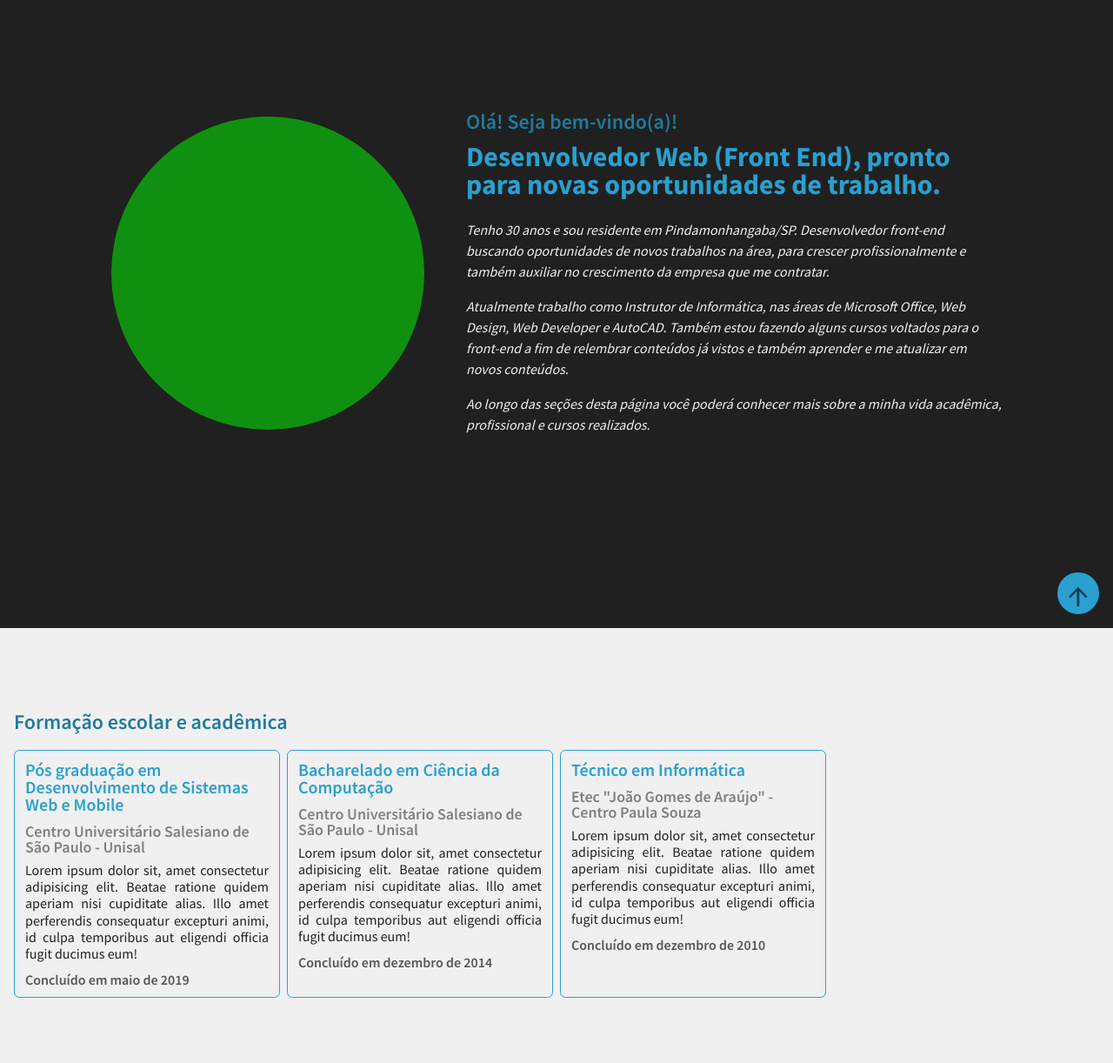
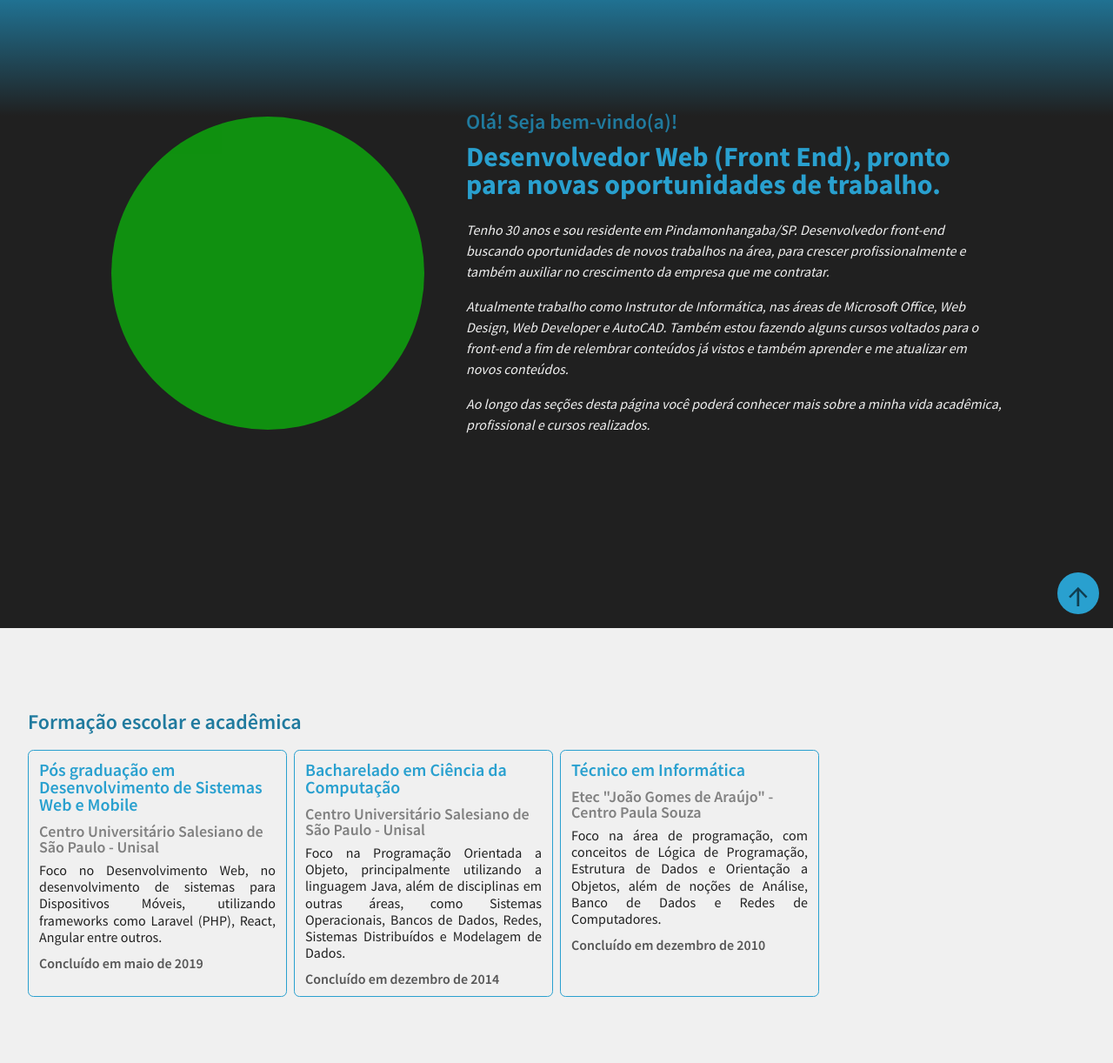
Before and after one commit to alexrribeiro/curriculum, a plain HTML site: page index-new.html in a window 1280 px wide. Shown: the part 78-1300 px from the top of the page at 87% size. Drawn offline with Linux system fonts and the light colour scheme.

Commit message:
Alterações de Conteúdo - Degradê Início

```diff
--- a/index-new.html
+++ b/index-new.html
@@ -74,19 +74,19 @@
                 <div class="cartao">
                     <h3 class="cartao-titulo">Pós graduação em Desenvolvimento de Sistemas Web e Mobile</h3>
                     <p class="cartao-subtitulo">Centro Universitário Salesiano de São Paulo - Unisal</p>
-                    <p class="cartao-texto">Lorem ipsum dolor sit, amet consectetur adipisicing elit. Beatae ratione quidem aperiam nisi cupiditate alias. Illo amet perferendis consequatur excepturi animi, id culpa temporibus aut eligendi officia fugit ducimus eum!</p>
+                    <p class="cartao-texto">Foco no Desenvolvimento Web, no desenvolvimento de sistemas para Dispositivos Móveis, utilizando frameworks como Laravel (PHP), React, Angular entre outros.</p>
                     <p class="cartao-info">Concluído em maio de 2019</p>
                 </div>
                 <div class="cartao">
                     <h3 class="cartao-titulo">Bacharelado em Ciência da Computação</h3>
                     <p class="cartao-subtitulo">Centro Universitário Salesiano de São Paulo - Unisal</p>
-                    <p class="cartao-texto">Lorem ipsum dolor sit, amet consectetur adipisicing elit. Beatae ratione quidem aperiam nisi cupiditate alias. Illo amet perferendis consequatur excepturi animi, id culpa temporibus aut eligendi officia fugit ducimus eum!</p>
+                    <p class="cartao-texto">Foco na Programação Orientada a Objeto, principalmente utilizando a linguagem Java, além de disciplinas em outras áreas, como Sistemas Operacionais, Bancos de Dados, Redes, Sistemas Distribuídos e Modelagem de Dados.</p>
                     <p class="cartao-info">Concluído em dezembro de 2014</p>
                 </div>
                 <div class="cartao">
                     <h3 class="cartao-titulo">Técnico em Informática</h3>
                     <p class="cartao-subtitulo">Etec "João Gomes de Araújo" - Centro Paula Souza</p>
-                    <p class="cartao-texto">Lorem ipsum dolor sit, amet consectetur adipisicing elit. Beatae ratione quidem aperiam nisi cupiditate alias. Illo amet perferendis consequatur excepturi animi, id culpa temporibus aut eligendi officia fugit ducimus eum!</p>
+                    <p class="cartao-texto">Foco na área de programação, com conceitos de Lógica de Programação, Estrutura de Dados e Orientação a Objetos, além de noções de Análise, Banco de Dados e Redes de Computadores.</p>
                     <p class="cartao-info">Concluído em dezembro de 2010</p>
                 </div>
             </div>
--- a/style-new.css
+++ b/style-new.css
@@ -94,22 +94,26 @@ body {
 .secao {
     min-height: calc(100vh - 64px);
     padding: 5rem 1rem;
+    margin-left: 1rem;
+    margin-right: 1rem;
 }
 
 #inicio {
-    background-color: var(--cor-neutra-escura);
+    background-image: linear-gradient(var(--cor-principal-media-sec), var(--cor-neutra-escura) 20%);
     display: flex;
     align-items: center;
     padding-left: 8rem;
     padding-right: 8rem;
     padding-top: 0;
+    margin-left: 0;
+    margin-right: 0;
 }
 
 .secao-desloc {
     margin-top: 64px;
 }
 
-.secao:last-child {
+#contato {
     background-color: var(--cor-principal-clara);
 }
 
```
